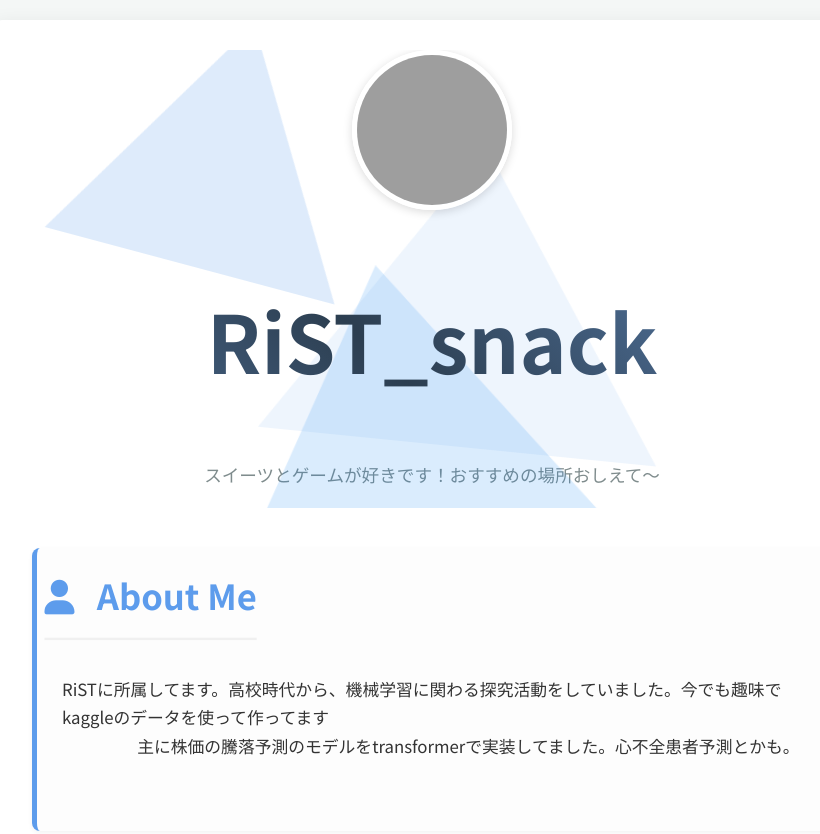
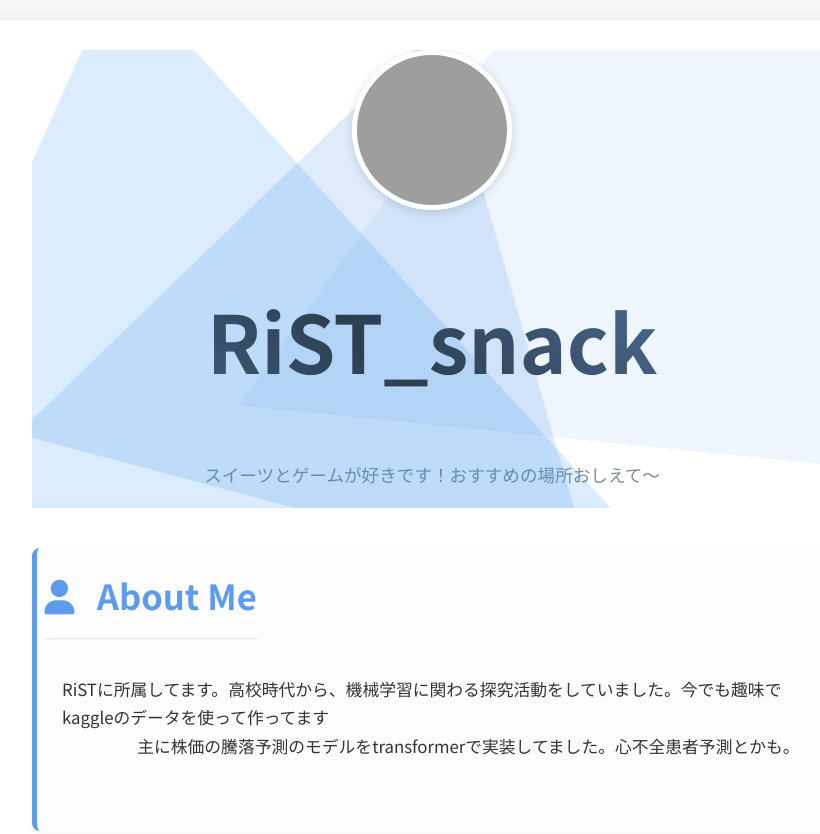
Before and after one commit to sunak-tech/myself, a plain HTML site: page index.html in a window 1280 px wide. Shown: the top 834 px of the page, without its empty margins (208-1028 px from the left). Drawn offline with Linux system fonts and the light colour scheme; grey boxes are pictures that could not be loaded.

Commit message:
6/17ef_fix

```diff
--- a/style.css
+++ b/style.css
@@ -41,15 +41,15 @@ body {
     position: absolute;
     width: 0;
     height: 0;
-    /* filter: blur(5px); /* 少しぼかして柔らかい印象にしたい場合はこの行を有効化 */
+     /*filter: blur(2px); /* 少しぼかして柔らかい印象にしたい場合はこの行を有効化 */
 }
 
 /* 1つ目の三角形 */
 .shape-1 {
     /* CSSで三角形を作るテクニック */
-    border-left: 150px solid transparent;
-    border-right: 150px solid transparent;
-    border-bottom: 250px solid rgba(93, 156, 236, 0.2); /* テーマカラー(青)の薄い色 */
+    border-left: 300px solid transparent;
+    border-right: 300px solid transparent;
+    border-bottom: 500px solid rgba(93, 156, 236, 0.2); /* テーマカラー(青)の薄い色 */
 
     top: -50px;
     left: 5%;
@@ -58,9 +58,9 @@ body {
 
 /* 2つ目の三角形 */
 .shape-2 {
-    border-left: 150px solid transparent;
-    border-right: 250px solid transparent;
-    border-bottom: 300px solid rgba(10, 125, 240, 0.15); /* 濃い青系の薄い色 */
+    border-left: 300px solid transparent;
+    border-right: 500px solid transparent;
+    border-bottom: 600px solid rgba(10, 125, 240, 0.15); /* 濃い青系の薄い色 */
 
     bottom: -80px;
     right: 25%;
@@ -69,9 +69,9 @@ body {
 
 /* 3つ目の三角形 */
 .shape-3 {
-    border-left: 200px solid transparent;
-    border-right: 200px solid transparent;
-    border-bottom: 300px solid rgba(93, 156, 236, 0.1); /* さらに薄い青色 */
+    border-left: 400px solid transparent;
+    border-right: 400px solid transparent;
+    border-bottom: 700px solid rgba(93, 156, 236, 0.1); /* さらに薄い青色 */
 
     bottom: 50px;
     left: 30%;
```
